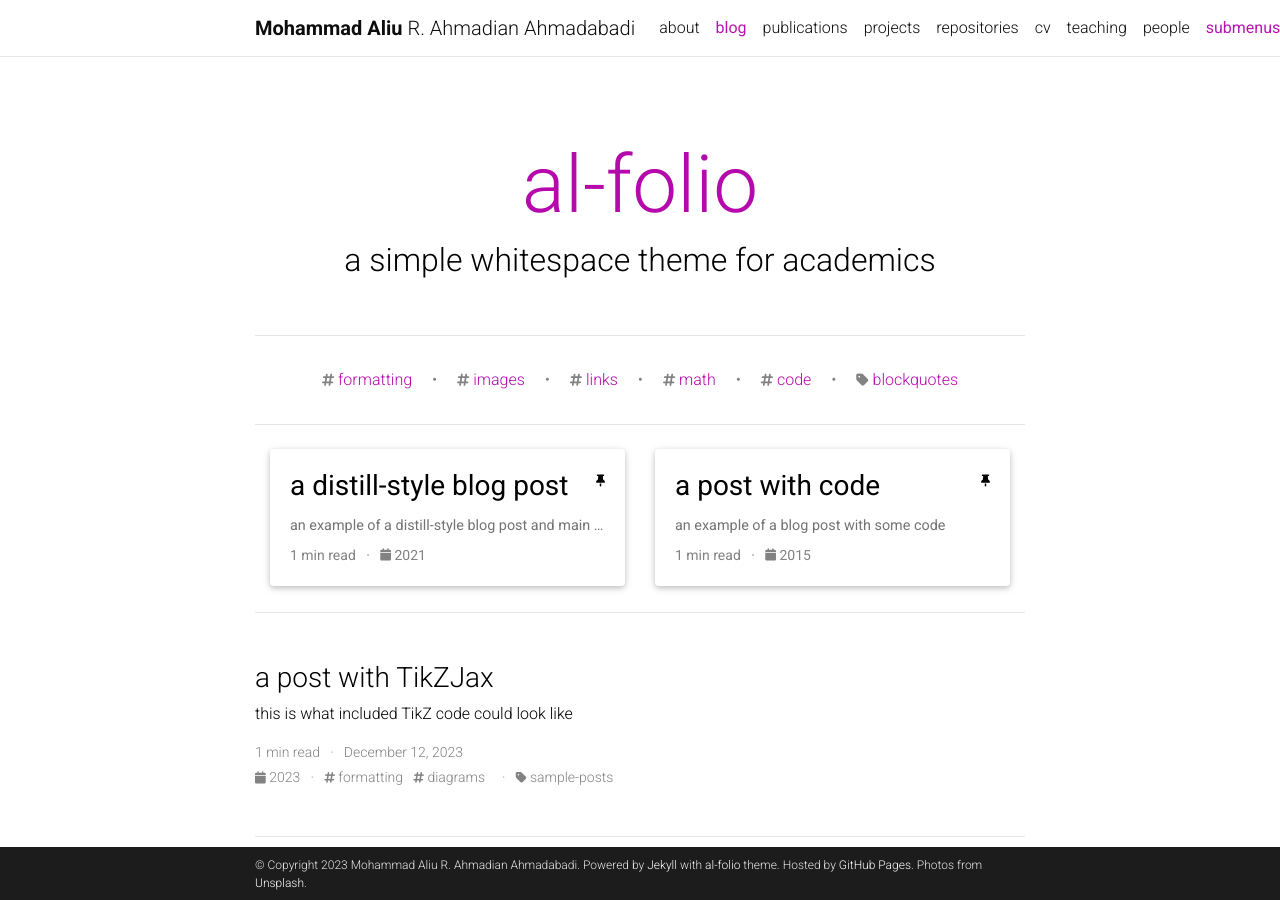
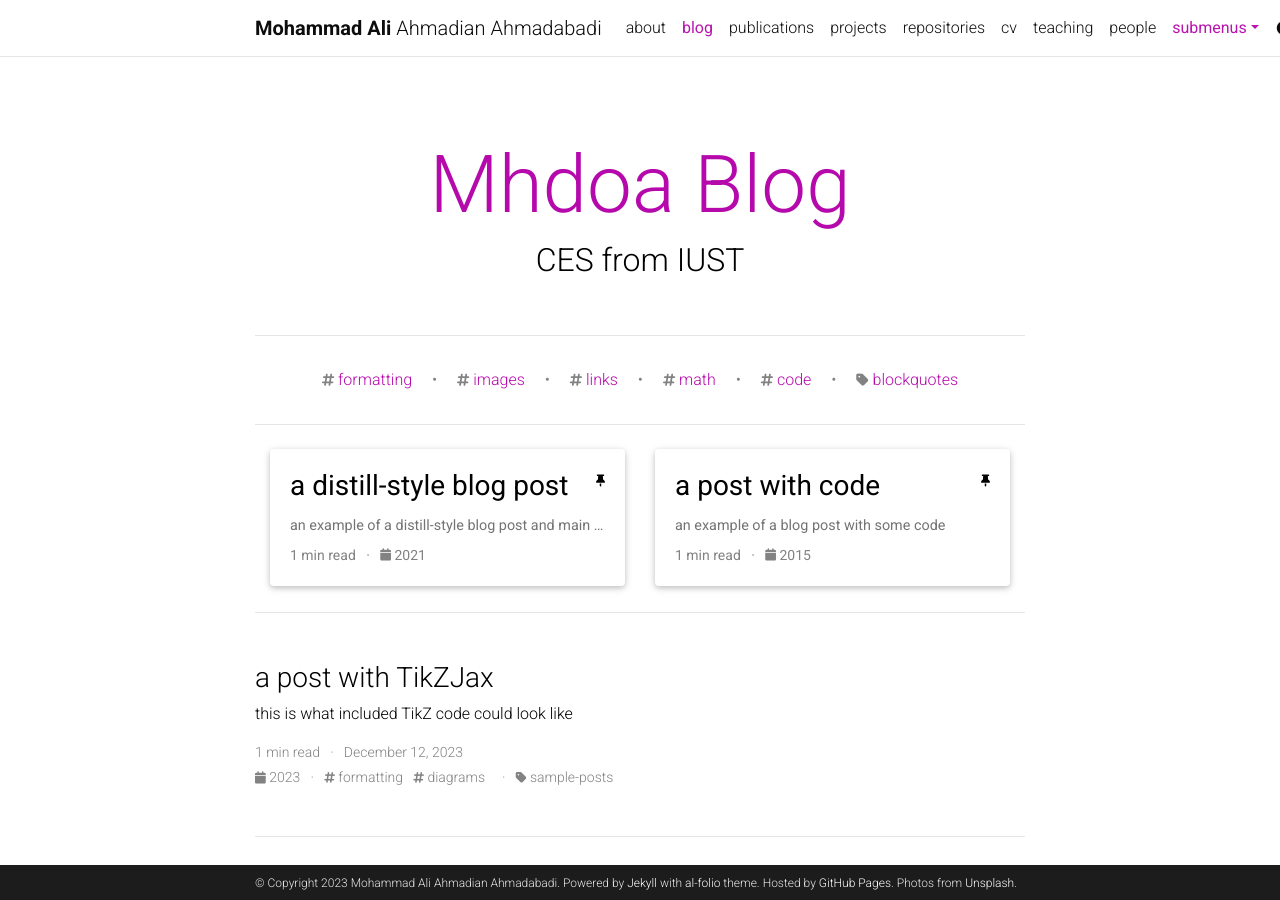
Before and after one commit to MHDOA/mhdoa.github.io, a Jekyll site: the page built from _pages/blog.md, in a window 1280 px wide and 900 px high. Built offline with Jekyll 4.4.1, drawn with Linux system fonts in a browser that asks for light colours; the list of posts is cut into pages by our own code; comment, search, counter and statistics services are not loaded; a style sheet for code colours, icons or effects is not loaded.

Commit message:
Fix about and blog page

```diff
--- a/_config.yml
+++ b/_config.yml
@@ -3,8 +3,8 @@
 # -----------------------------------------------------------------------------
 
 title: blank # the website title (if blank, full name will be used instead)
-first_name: Mohammad Aliu
-middle_name: R.
+first_name: Mohammad Ali
+middle_name:
 last_name: Ahmadian Ahmadabadi
 email: mohammadali4a@gmail.com
 description: > # the ">" symbol means to ignore newlines until "footer_text:"
@@ -104,7 +104,7 @@
 wechat_qr: # filename of your wechat qr-code saved as an image (e.g., wechat-qr.png if saved to assets/img/wechat-qr.png)
 
 contact_note: >
-  You can even add a little note about which of these is the best way to reach you.
+  Thank's for visit from my site.
 
 # -----------------------------------------------------------------------------
 # Analytics and search engine verification
@@ -120,8 +120,8 @@
 # Blog
 # -----------------------------------------------------------------------------
 
-blog_name: al-folio # blog_name will be displayed in your blog page
-blog_description: a simple whitespace theme for academics
+blog_name: Mhdoa Blog # blog_name will be displayed in your blog page
+blog_description: CES from IUST
 permalink: /blog/:year/:title/
 
 # Pagination
@@ -149,7 +149,7 @@
   lang: en
 
 # Disqus comments (DEPRECATED)
-disqus_shortname: al-folio # put your disqus shortname
+disqus_shortname: mhd-oa # put your disqus shortname
 # https://help.disqus.com/en/articles/1717111-what-s-a-shortname
 
 # External sources.
```
Also changed, not shown: _pages/about.md (+6 -9 lines).
